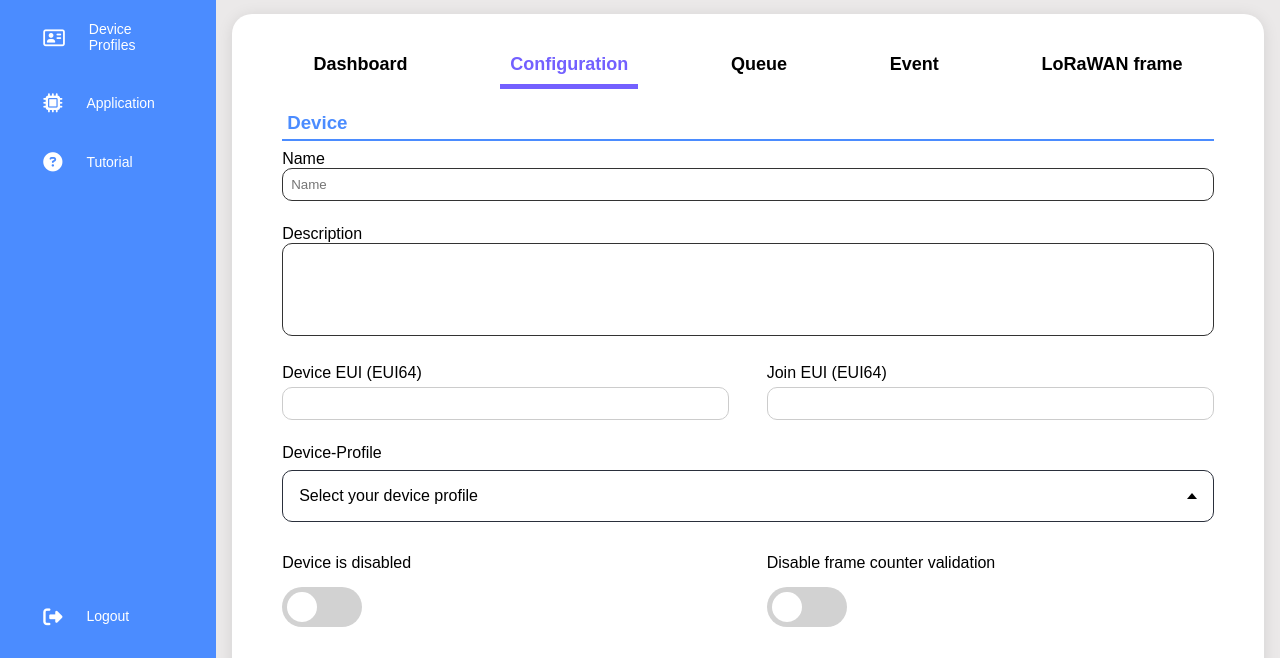
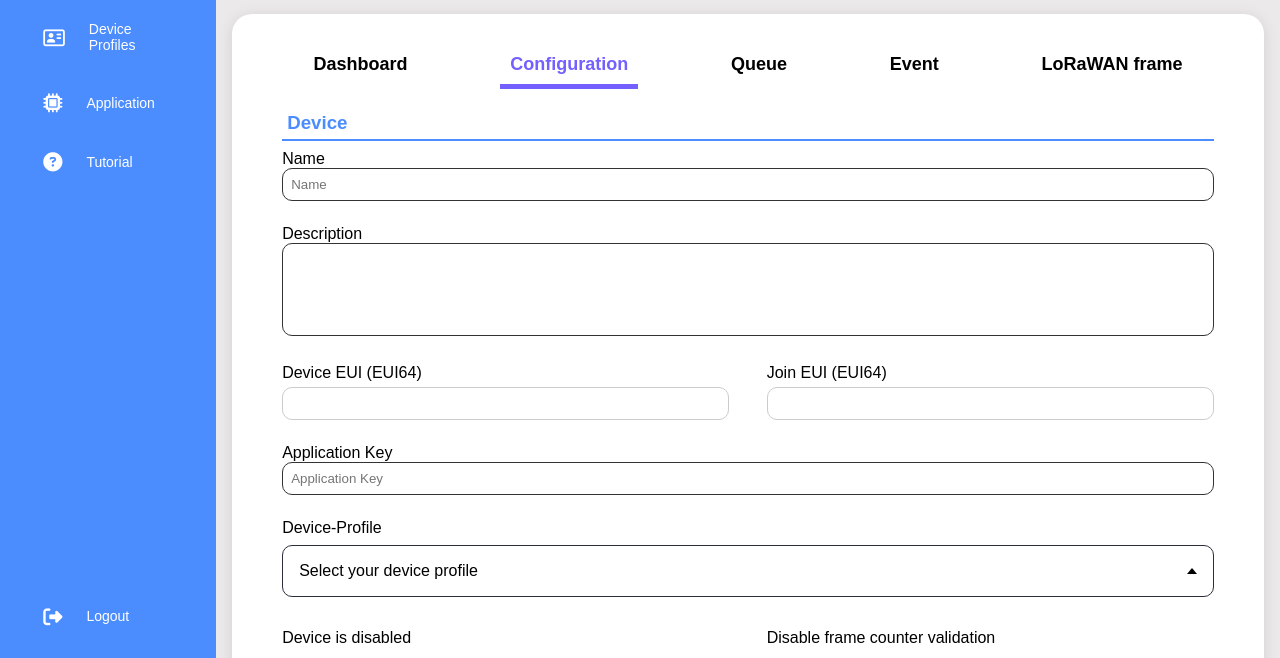
Before and after one commit to KiattiphanWareerak/LoRa-Project, a website: page public/devicesConfiguration.html in a window 1280 px wide. Both pictures are taken after a click on the button "Configuration". Shown: the part 142-800 px from the top of the page. Drawn offline with nearby package versions, Linux system fonts and the light colour scheme.

Commit message:
test pull

```diff
--- a/public/devicesConfiguration.html
+++ b/public/devicesConfiguration.html
@@ -179,6 +179,10 @@
                                 </div>
                             </div>
                             <div>
+                                <label for="appkey">Application Key</label>
+                                <input type="text" placeholder="Application Key" id="appkey" required>
+                            </div>
+                            <div>
                                 <div>Device-Profile</div>
                                 <div class="dropdown">
                                     <div class="select">
```
Also changed, not shown: public/devices.html (+1 -1 lines).
